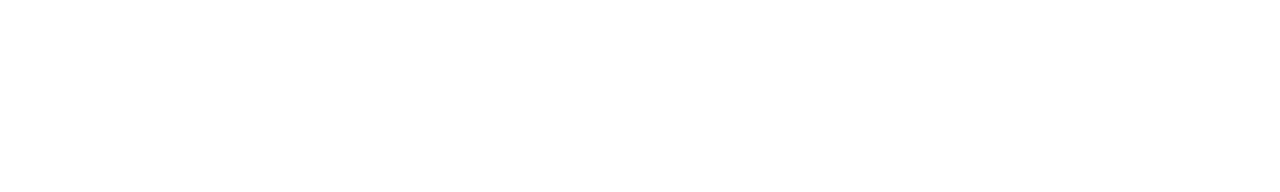
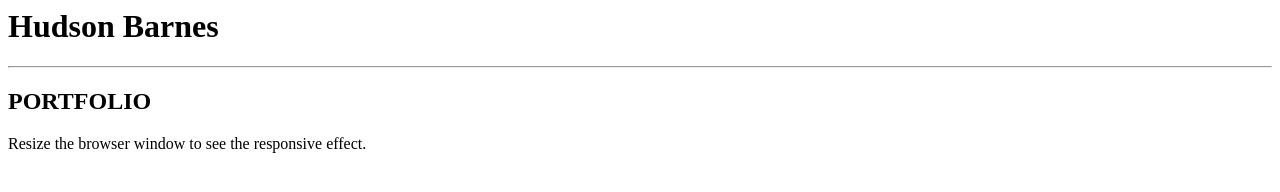
Before and after one commit to hudsonmbarnes/portfolio, a plain HTML site: page index.html in a window 1280 px wide. Drawn offline with Linux system fonts and the light colour scheme.

Commit message:
started on the HTML

```diff
--- a/index.html
+++ b/index.html
@@ -1,11 +1,15 @@
-<!DOCTYPE html>
-<html lang="en">
+<div class="main">
 <head>
-    <meta charset="UTF-8">
-    <meta name="viewport" content="width=device-width, initial-scale=1.0">
-    <title>Document</title>
+    <link rel="stylesheet" href="./style.css">
 </head>
+
+
+    <h1>Hudson Barnes</h1>
+    <hr>
+
+    <h2>PORTFOLIO</h2>
+    <p>Resize the browser window to see the responsive effect.</p>
+
 <body>
 
 </body>
-</html>
```
